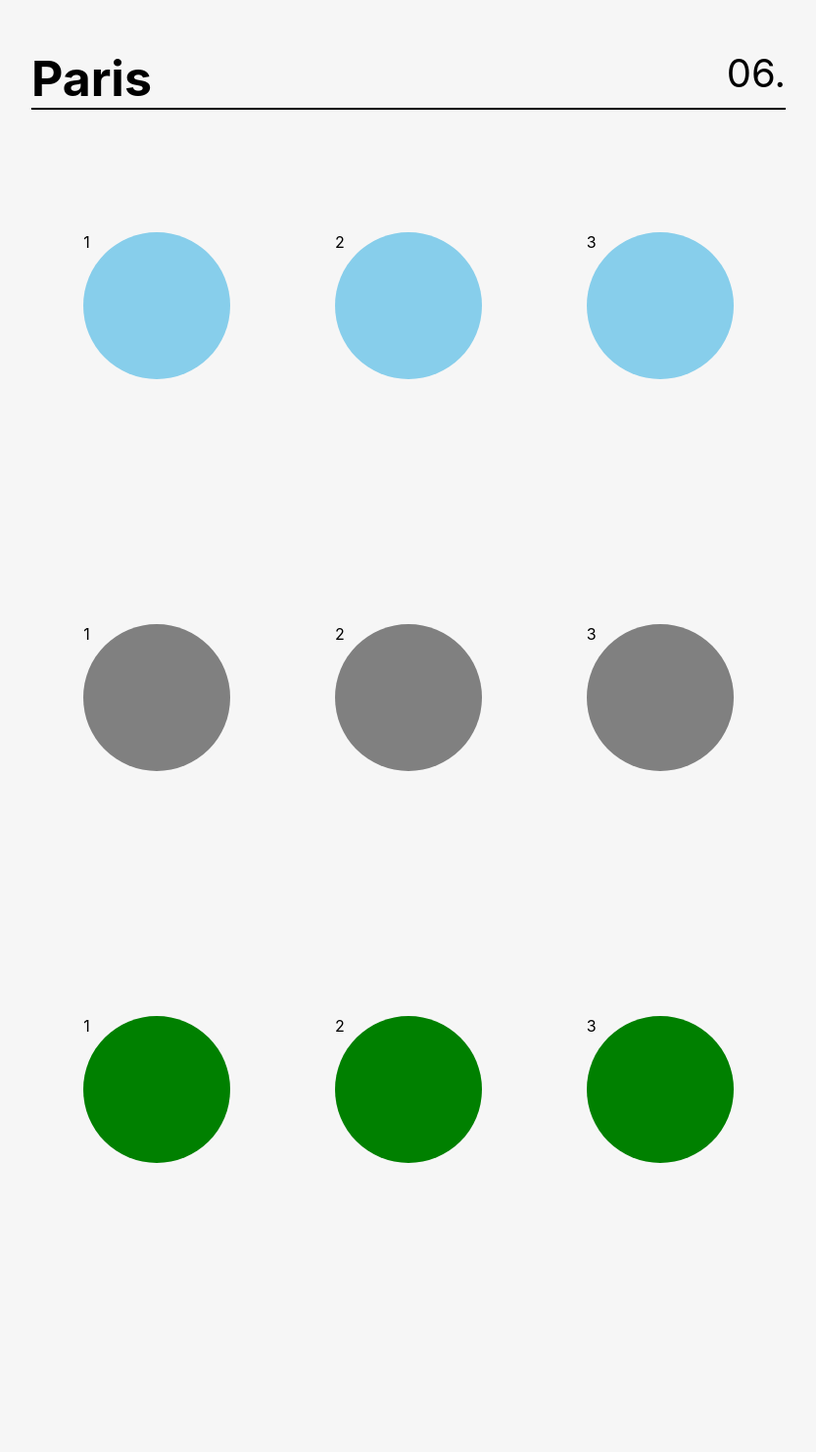
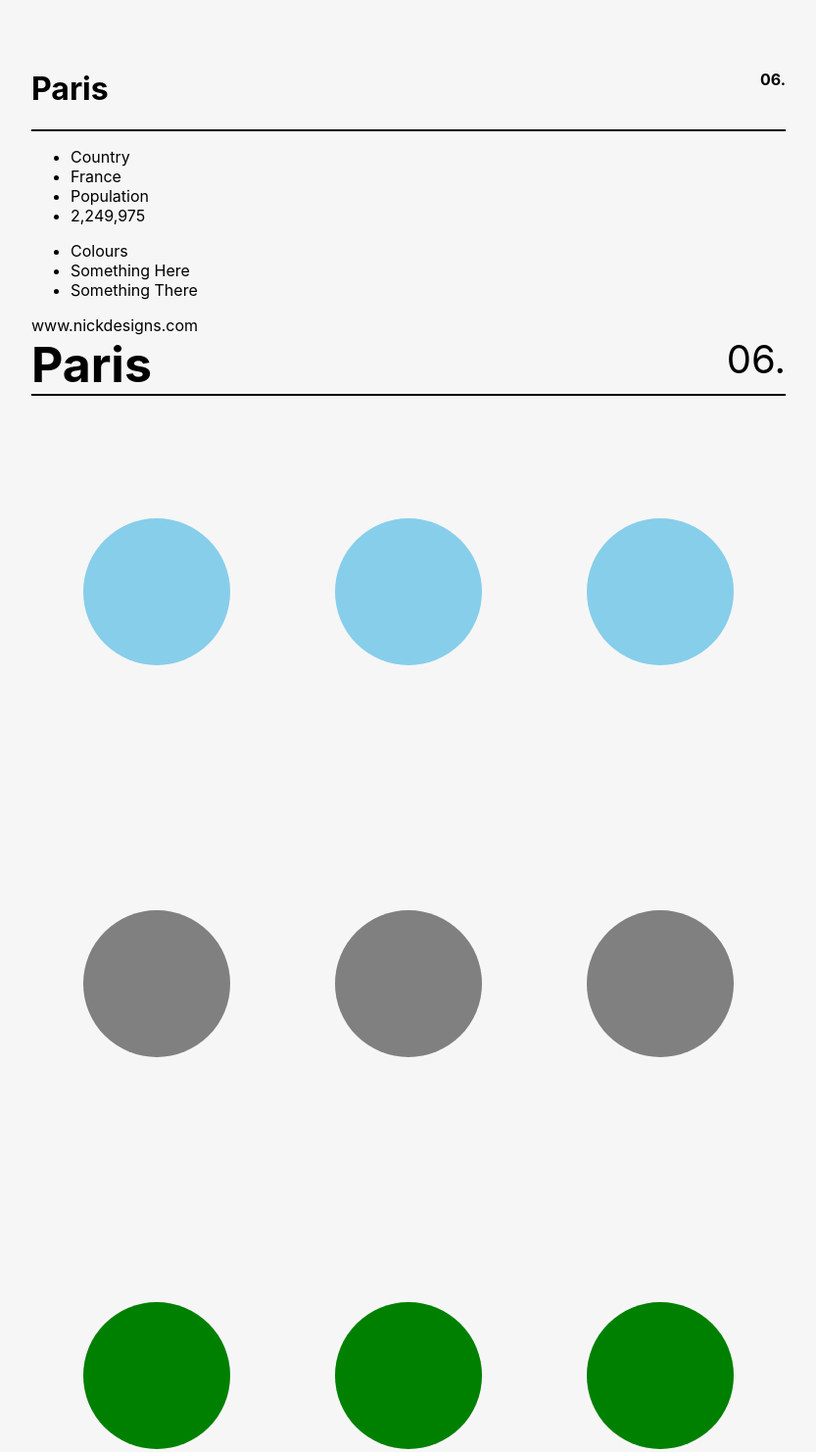
Before and after one commit to ChoBlack/css-paris-poster-clone-2021, a plain HTML site: page index.html in a window 1280 px wide. Shown: the whole page at 98% size, without its empty margins (223-1056 px from the left). Before the commit the page ends 1362 px from the top, so only its background shows below. Drawn offline with Linux system fonts and the light colour scheme.

Commit message:
update index.html add ul

```diff
--- a/index.html
+++ b/index.html
@@ -8,25 +8,47 @@
     <link rel="stylesheet" href="style.css">
 </head>
 <body>
+    <header>
+        <h1>Paris</h1>
+        <h4>06.</h4>
+    </header>
+    <section id="info">
+        <div>
+            <ul>
+                <li>Country</li>
+                <li>France</li>
+                <li>Population</li>
+                <li>2,249,975</li>
+            </ul>
+            <ul>
+                <li>Colours</li>
+                <li>Something Here</li>
+                <li>Something There</li>
+            </ul>
+        </div>
+        <span>www.nickdesigns.com</span>
+    </section>
+
+
     <div class="titlefather">
         <span id="paris-text">Paris</span>
         <span id="second-text">06.</span>
     </div>
 
     <div class="father">
-        <div class="child1">1</div>
-        <div class="child1">2</div>
-        <div class="child1">3</div>
+        <div class="child1"></div>
+        <div class="child1"></div>
+        <div class="child1"></div>
     </div>
     <div class="father">
-        <div class="child2">1</div>
-        <div class="child2">2</div>
-        <div class="child2">3</div>
+        <div class="child2"></div>
+        <div class="child2"></div>
+        <div class="child2"></div>
     </div>
     <div class="father">
-        <div class="child3">1</div>
-        <div class="child3">2</div>
-        <div class="child3">3</div>
+        <div class="child3"></div>
+        <div class="child3"></div>
+        <div class="child3"></div>
     </div>
 </body>
 </html>
--- a/style.css
+++ b/style.css
@@ -6,6 +6,12 @@ body {
   max-width: 770px;
   width: 100%;
   margin: 0 auto;
+}
+
+header {
+  display: flex;
+  justify-content: space-between;
+  border-bottom: 2px solid black;
 }
 
 .titlefather {
```
